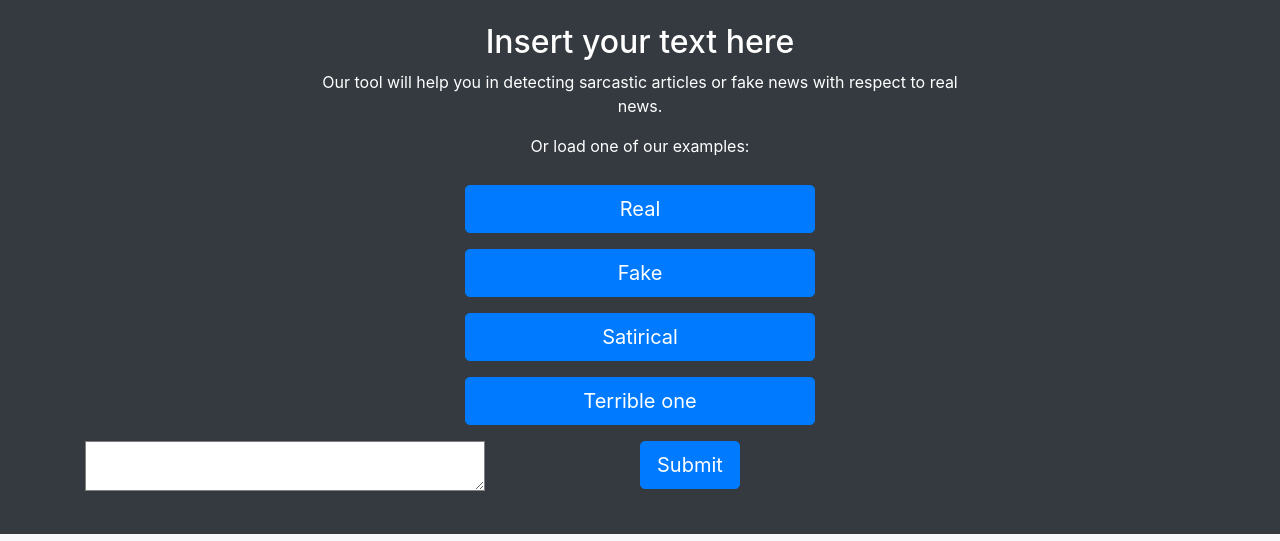
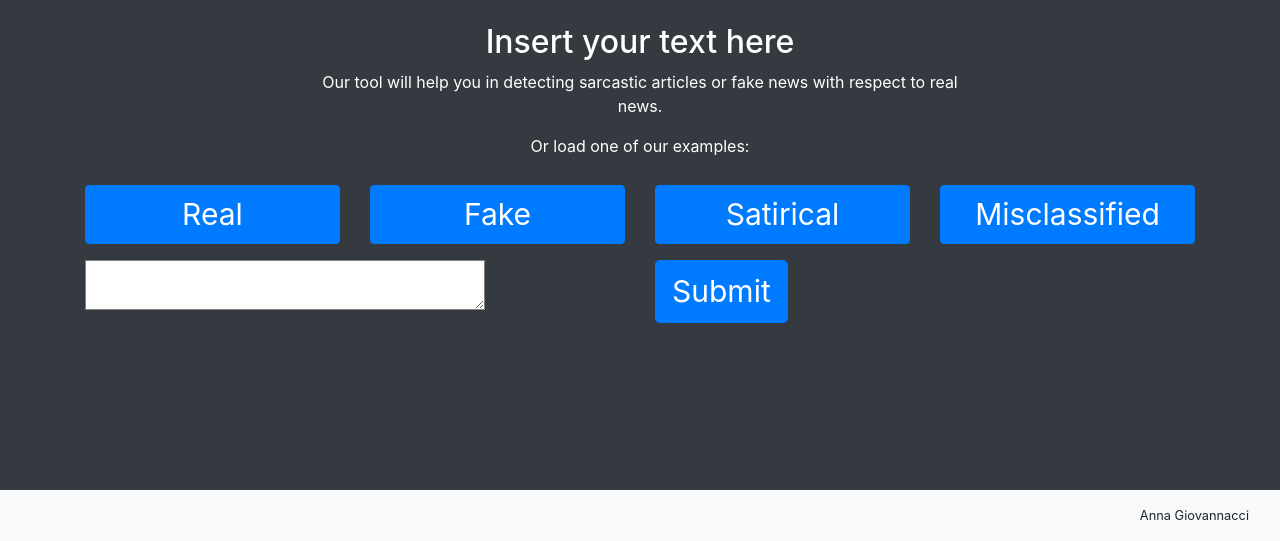
Before and after one commit to annagiovannacci/Sarcasm_Detection, a Flask app: page / in a window 1280 px wide. Shown: the part 259-800 px from the top of the page. Run offline with Flask 2, Linux system fonts and the light colour scheme; parts of the project's set-up code (start-up, migrations or seed data) failed here and were passed over; some libraries are stand-ins or nearby versions.

Commit message:
new radio button

```diff
--- a/app.py
+++ b/app.py
@@ -10,10 +10,8 @@
 import nltk
 import re
 import html
+import spacy
 nltk.download('punkt')
-
-
-
 
 app = Flask(__name__, static_url_path='/static')
 #run_with_ngrok(app)
@@ -39,6 +37,7 @@
     token_words = []
     explanation = []
     prediction = []
+
     for sentence in sentences:
         print("prediction for text:", sentence)
         print("Explaining prediction for text: ", sentence)
@@ -52,99 +51,160 @@
         token_words.append(token_words_1)
         explanation.append(new_x)
         print(sentence)
-        prediction_, probabilities = AFC.satire_prediction(sentence, 'satire')
+        prediction_, probabilities = AFC.satire_prediction(sentence, 'satire',None)
         prediction.append(prediction_)
+
     print(token_words)
     print(explanation)
+
     result = {'text':text,'tokenization':token_words,'explanation':explanation,'prediction': prediction}
     return jsonify(result)
 
 @app.route('/prediction_long_text')
 def prediction_long_text():
+
     text = request.args.get('text',0,type = str)
+
     print("Predicting for long text...")
     print(text)
+
     text = AFC.preprocess_text(text)
-    prediction,probabilities = AFC.satire_prediction(text,'long_text')
+    prediction,probabilities = AFC.satire_prediction(text,'long_text',None)
+
     if (prediction == 'FAKE'):
         probability = probabilities[0]
+
     if (prediction == 'REAL'):
         probability = probabilities[1]
+
     if (prediction == 'SATIRICAL'):
         probability = probabilities[2]
+
     probability = probability*100
     result = {'text_long':text, 'long_text_pred' : prediction, 'confidence': int(probability)}
+
     return jsonify(result)
 
 @app.route('/multilingual_tweet')
 def prediction_tweet():
+
     text = request.args.get('text',0,type=str)
+    scope = request.args.get('scope',0,type=int)
     text = AFC.preprocess_text(text)
-    prediction, probabilities = AFC.satire_prediction(text,'satire')
+    prediction, probabilities = AFC.satire_prediction(text,'satire',scope)
+
+    print(scope)
+
     if (prediction == 'SATIRE'):
         probability = probabilities[1]
     elif (prediction == 'NOT_SATIRE'):
         probability = probabilities[0]
+
     probability = probability * 100
     result = {'tweet':text,'tweet_pred':prediction,'confidence':int(probability)}
+
     return jsonify(result)
+
 @app.route("/explain_prediction_single_tweet")
 def explaination_prediction_single_tweet():
-    tweet           = request.args.get('text', 0, type=str)
+
+    tweet = request.args.get('text', 0, type=str)
+    scope = request.args.get('scope',0,type=int)
+
     print("prediction for text:", tweet)
     print("Explaining prediction for text: ", tweet)
+
     tweet = tweet.replace('\n','' ) #cleaning newline “\n” from the tweets
     sentence = re.sub(r'(@[A-Za-z_]+)|[^\w\s]|#|http\S+', '', tweet)
     sentence = html.unescape(sentence)
-    token_importance_norm_, token_words_ = AFC.satire_prediction_explainability(sentence)
+    token_importance_norm_, token_words_ = AFC.satire_prediction_explainability(sentence,scope)
     max_exp = np.max(token_importance_norm_)
     min_exp = np.min(token_importance_norm_)
     s = (token_importance_norm_-min_exp) / (max_exp - min_exp+0.01)
     new_x = s.tolist()
+
     print(sentence)
-    prediction_, probabilities = AFC.satire_prediction(sentence, 'satire')
+
+    prediction_, probabilities = AFC.satire_prediction(sentence, 'satire',scope)
     result = {'text':tweet,'tokenization':token_words_,'explanation':new_x,'prediction': prediction_}
+
     return jsonify(result)
+
 @app.route('/explain_prediction')
 def explain_prediction():
-    long_text           = request.args.get('text', 0, type=str)
+
+    long_text = request.args.get('text', 0, type=str)
+
     print("prediction for text:", long_text)
     print("Explaining prediction for text: ", long_text)
+
     text = AFC.preprocess_text(long_text)
     token_importance_norm_, token_words_ = AFC.long_text_prediction_explainability(text)
     max_exp = np.max(token_importance_norm_)
     min_exp = np.min(token_importance_norm_)
+
     print(max_exp)
+
     s = (token_importance_norm_-min_exp) / (max_exp - min_exp+0.01)
     new_x = s.tolist()
+
     print(text)
-    prediction_, probabilities = AFC.satire_prediction(text, 'long_text')
+
+    prediction_, probabilities = AFC.satire_prediction(text, 'long_text',None)
     result = {'text':long_text,'tokenization':token_words_,'explanation':new_x,'prediction': prediction_}
+
     return jsonify(result)
 
 @app.route("/get_example")
 def get_ex():
     label = request.args.get('label',0,type=str)
-    d = pd.read_csv('/mnt/c/Users/annag/Desktop/Sarcasm_Detection/examples/satirical_dat.csv')
-    text = str(d[d['label']==label].sample(n=1)['text'].values)
+    d = pd.read_csv('/examples/satirical_dat.csv')
+    d.dropna(subset=['text'],inplace=True)
+    d.reset_index(inplace=True)
+    text = str(d[d['label']==label].sample(n=1)['text'].iloc[0])
+
+    if (len(text)>=4094):
+        text = text[:4094]
+
     return jsonify({'example': text})
+
 @app.route("/get_worst_predictions")
 def get_wp():
-    d = pd.read_csv('/mnt/c/Users/annag/Desktop/Sarcasm_Detection/examples/worst_predictions_09.csv')
-    text = str(d.sample(n=1)['Text'].values)
-    text = text.replace("['")
-    text = text.replace("']")
+
+    d = pd.read_csv('/examples/worst_predictions_09.csv')
+    d.dropna(subset=['Text'],inplace=True)
+    d.reset_index(inplace=True)
+    text = str(d.sample(n=1)['Text'].iloc[0])
+
     return jsonify({'example': text})
 
+@app.route("/get_ironic_examples")
+def get_ex_2():
 
+    label = request.args.get('label',0,type=str)
+    d = pd.read_csv('/examples/twittiro.csv', delimiter='\t')
+    d.dropna(subset=['text'],inplace=True)
+    d.reset_index(inplace=True)
+    text = str(d.sample(n=1)['text'].iloc[0])
 
+    if (len(text)>=4094):
+        text = text[:4094]
+
+    nlp = spacy.load("it_core_news_sm")
+    doc = nlp(AFC.preprocess_text(text))
+    s = ''
+
+    for w in doc:
+        s += w.text + ":\t" + w.pos_ + "\n"
+
+    print(s)
+
+    return jsonify({'example': text,'doc':s})
 
 """
 
 Returns a text that can be used as example by the user
 The text can be one of the examples prepared by us or a transcript from a random Trump speech (thanks to rev.com)
-
-
 
 Returns "About us" page
 
--- a/explainability.py
+++ b/explainability.py
@@ -3,12 +3,14 @@
 import tensorflow as tf
 
 def get_embeddings(input_ids,model):
+
   embedding_matrix = model.embeddings.word_embeddings
-
   vocab_size = embedding_matrix.num_embeddings
   one_hot_tensor = _one_hot(input_ids, vocab_size)
   one_hot_tensor = torch.from_numpy(one_hot_tensor)
+
   print("---")
+
   token_ids_tensor_one_hot = one_hot_tensor.clone().requires_grad_(True)
   # token_ids_tensor_one_hot.requires_grad_(True)
 
--- a/static/css/main.css
+++ b/static/css/main.css
@@ -46,7 +46,6 @@
 }
 .sentence{
 	margin-bottom: 10px;
-	text-align: justify;
 }
 #explanation-container{
     display: none;
@@ -68,3 +67,6 @@
     width: 400px;
     font-size:15px;
 }
+#submit-text{
+    font-size:30px;
+}
--- a/templates/index.html
+++ b/templates/index.html
@@ -52,11 +52,31 @@
 
 						<select class="form-select" aria-label="Default select example" id="choice" onChange="choose(this);">
 							<option value="1" selected>Fake/Real/Satire Article Classifier</option>
-							<option value="2">Real/Satire Tweet Classifier</option>
+							<option value="2">Tweet Classifier</option>
 						  </select>
 					</div>
 				</div>
 			</div>
+			<div class= 'container-fluid' id="multilingual-choice" style="display: none;">
+				<div class='row mb-3 justify-content-center'>
+					<div class = '.col-6 .col-md-4'>
+						<div class="form-check">
+							<input class="form-check-input" type="radio" name="flexRadioDefault" id="ml">
+							<label class="form-check-label" for="flexRadioDefault1" style="color:white">
+							  Multilingual tweet classifier
+							</label>
+						  </div>
+						  <div class="form-check">
+							<input class="form-check-input" type="radio" name="flexRadioDefault" id="sl" checked>
+							<label class="form-check-label" for="flexRadioDefault2"  style="color:white">
+							  English tweet classifier
+							</label>
+						  </div>
+
+
+						</div>
+					</div>
+				</div>
 			<div class ='container fluid' id="form-container">
 				<div class="row">
 					<div class="col text-center text-white" style="max-width: 60%; margin:auto; margin-bottom: 1%; margin-top: 1%">
@@ -65,24 +85,21 @@
 					<p>Or load one of our examples:</p>
 					</div>
 				</div>
-					<div class="row mb-3 justify-content-center">
-						<div class="col-4 text-white ">
-							<button class="btn btn-primary btn-lg btn-block" id="real_one" name ="real_one.txt">Real</button>
+					<div class="row mb-3">
+						<div class="col-3 text-white ">
+							<button class="btn btn-primary btn-md btn-block" id="real_one" name ="real_one.txt">
+								<span style="font-size:30px;">Real</span>
+								</button>
 						</div>
-					</div>
-					<div class ="row mb-3 justify-content-center">
-						<div class="col-4 text-white">
-					<button class = "btn btn-primary btn-lg btn-block"id ="fake_one" name ="fake_one.txt">Fake</button>
+						<div class="col-3 text-white">
+					<button class = "btn btn-primary btn-md btn-block"id ="fake_one" name ="fake_one.txt">
+						<span style="font-size:30px;">Fake</span></button>
 						</div>
-					</div>
-					<div class="row mb-3 justify-content-center">
-						<div class="col-4 text-white">
-							<button class="btn btn-primary btn-lg btn-block" id="satirical_one" name="sarcastic_one.txt">Satirical</button>
+						<div class="col-3 text-white">
+							<button class="btn btn-primary btn-md btn-block" id="satirical_one" name="sarcastic_one.txt"><span style="font-size:30px;">Satirical</span></button>
 						</div>
-					</div>
-					<div class="row mb-3 justify-content-center">
-						<div class="col-4 text-white">
-							<button class="btn btn-primary btn-lg btn-block" id="terrible_one">Terrible one</button>
+						<div class="col-3 text-white">
+							<button class="btn btn-primary btn-md btn-block" id="terrible_one"><span style="font-size:30px;">Misclassified</span></button>
 						</div>
 					</div>
 					<form class="row mb-3 g-3" id="form-text">
@@ -90,7 +107,7 @@
 
 							<div id="user-text-editable" contenteditable="True"></div>
 						</div>
-					<div class="col-md-4text-white">
+					<div class="col-md-4 text-white">
 						<input class="btn btn-primary btn-lg" type='Button' id='submit-text' value="Submit">
 					</div>
 					<div class="col-md-2">
@@ -104,10 +121,16 @@
 					<div class="col text-center text-white" style="max-width: 60%; margin:auto; margin-bottom: 1%; margin-top: 1%">
 					<h2>Insert your tweet/short text here</h2>
 					<p>Our tool will help you in detecting sarcastic articles or fake news with respect to real news.</p>
-					<p>Languages available are: English,Italian,French,Portoguese,Spanish,German</p>
+					<p id="multilingual-exp">Languages available are: English, Italian, French, Portoguese, Spanish, German</p>
 					</div>
 				</div>
-				<div class ="row justify-content-center">
+				<div class="row">
+					<div class="col text-center text-white">
+						<button class="btn btn-primary btn-md" id="ironic_statement"><span style="font-size:20px;">Ironic example</span></button>
+
+					</div>
+				</div>
+				<div class ="row row mb-3 justify-content-center">
 					<div class="col col-lg-4 text-white" style="max-width: 60%; margin:auto; margin-bottom: 1%; margin-top: 1%">
 						<form id="form-text-short" style = 'text-align: center;'>
 							<div id="user-tweet-input" contenteditable="True"></div>
@@ -123,6 +146,11 @@
 				</div>
 			</div>
 			<!-- Initially invisible, becomes visible after submitting a text -->
+			<div class ="row row mb-3 justify-content-center">
+				<div class="col col-lg-4 text-white" style="max-width: 60%; margin:auto; margin-bottom: 1%; margin-top: 1%">
+					<p id="doc-par"></p>
+				</div>
+			</div>
 			<div class = "row justify-content-center">
 				<div class="col col-lg-6 text-white order-2" style="max-width: 60%; margin:auto; margin-bottom: 1%; margin-top: 1%">
 					<div class = 'container-fluid' id = "main-container">
@@ -134,6 +162,8 @@
 					</div>
 					</div>
 				</div>
+				</div>
+				<div class = "row justify-content-center">
 				<div class="col col-lg-6 text-white order-1" style="max-width: 60%; margin:auto; margin-bottom: 1%; margin-top: 1%">
 					<div id = "explanation-container">
 						<div class = "container-fluid">
```
Also changed, not shown: AFC.py (+15 -5 lines), static/js/input.js (+60 -25 lines), cm_realvssatiricalvsfake.PNG (added), confusion_m.PNG (added), 1 other file.
